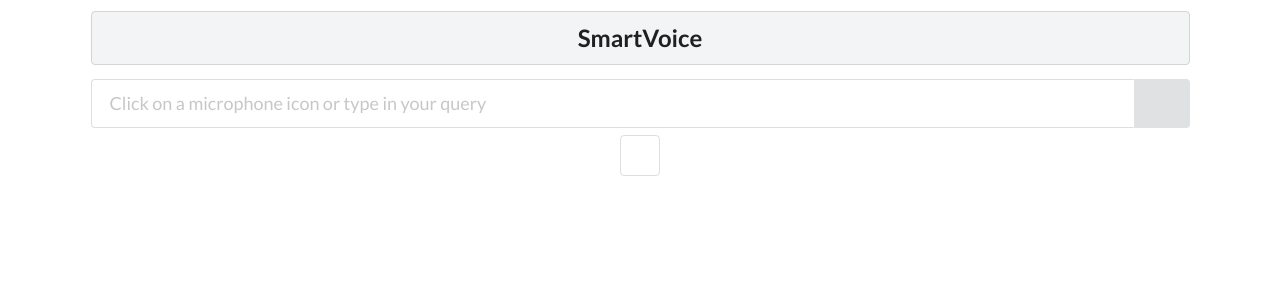
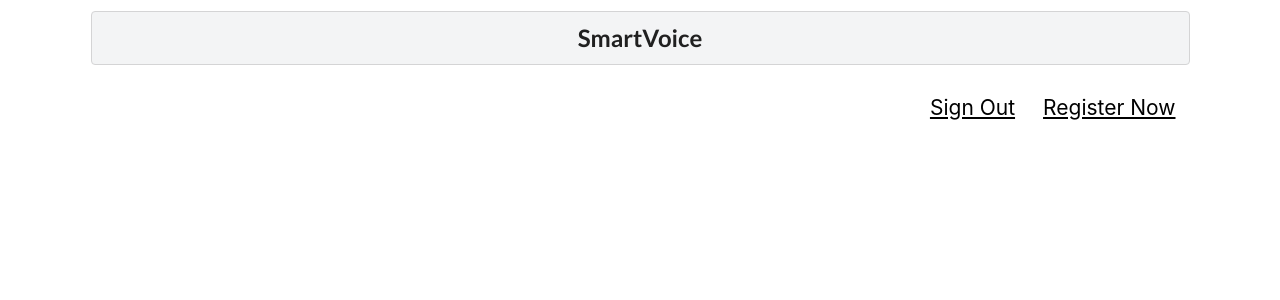
Before and after one commit to JelelAhmed/SmartVoice, a React (Create React App) app: page / in a window 1280 px wide. Shown: the top 300 px of the page. Built offline with nearby package versions, Linux system fonts and the light colour scheme; a web font is replaced by a local one; what houndify would draw is missing.

Commit message:
adding ReportCard and Navigation

```diff
--- a/src/App.js
+++ b/src/App.js
@@ -1,7 +1,9 @@
 import React from 'react';
 import 'tachyons';
+import Navigation from './Component/Navigation/Navigation';
 import VoiceRequest from './VoiceRequest';
 import TextRequest from './TextRequest';
+
 
 
 
@@ -10,10 +12,7 @@ function App() {
     <div className="ui center aligned basic segment container">
         <h2 className="ui block basic header">SmartVoice</h2>
           <div>
-            <TextRequest />
-          </div>
-          <div className='ma2'>
-           <VoiceRequest />
+            <Navigation />
           </div>
     </div>
   );
--- /dev/null
+++ b/src/Component/Navigation/Navigation.css
@@ -0,0 +1,4 @@
+nav {
+	display: flex;
+	justify-content: flex-end;
+}
--- /dev/null
+++ b/src/Component/Navigation/Navigation.js
@@ -0,0 +1,13 @@
+import React from 'react';
+import './Navigation.css';
+
+const Navigation = () => {
+	return (
+		<nav>
+			<p className='f3 link dim black underline pa3 pointer'>Sign Out</p>
+			<p className='f3 link dim black underline pa3 pointer'>Register Now</p>
+		</nav>
+	)
+}
+
+export default Navigation;
--- /dev/null
+++ b/src/ReportCard.js
@@ -0,0 +1,16 @@
+import React from 'react';
+
+const ReportCard = ({SpokenResponseLong, CommandKind, WrittenResponse}) => {
+	console.log(SpokenResponseLong);
+	return (
+	  <div className= 'tc bg-light-green dib br2 pa2 ma7 grow bw2 shadow'>
+      	<div >
+      	  <h2>{CommandKind}</h2>
+      	  <h2>{SpokenResponseLong}</h2>
+      	  <h2>{WrittenResponse}</h2>
+      	</div>
+    </div>
+  )
+}
+
+export default ReportCard;
--- a/src/TextRequest.js
+++ b/src/TextRequest.js
@@ -1,10 +1,13 @@
 import React, { Component } from 'react';
 import Houndify from 'houndify';
+import ReportCard from './ReportCard';
 
 class TextRequest extends Component {
+
     state = {
-        queryString: 'what is the weather like there?',
-        SpokenResponseLong: '',
+        queryString: '.',
+        Response: '',
+        AllResults: '',
     }
 
 
@@ -13,15 +16,17 @@ class TextRequest extends Component {
     }
 
     onResponse = (response, info) => {
-                this.setState({SpokenResponseLong: response.AllResults[0].SpokenResponseLong});
-                console.log(this.state.SpokenResponseLong);
+        this.setState({
+            Response: response,
+            AllResults: response.AllResults[0]
+        });
+        console.log(this.state.Response);
     };
 
 
 
     initTextRequest = () => {
         const { queryString } = this.state;
-        console.log(queryString);
         const textRequest = new Houndify.TextRequest({
             // Text query
             query: queryString,
@@ -76,7 +81,9 @@ class TextRequest extends Component {
 
 
     render() {
+        const { AllResults } = this.state;
         return (
+          <div className='App'>
             <div className="ui action big labeled fluid input field">
               <input
                     onChange={this.onChange}
@@ -92,8 +99,16 @@ class TextRequest extends Component {
                  <i className="search big icon"></i>
               </button>
             </div>
+             {  AllResults === ''
+                ? <div>
+                  </div>
+                : ( AllResults !== '',
+                    <ReportCard {...AllResults} />
+                  )
+             }
+          </div>
         )
     }
 }
 
-export default TextRequest;
+export default TextRequest
```
Also changed, not shown: src/VoiceRequest.js (+3 -7 lines). Lines whose indentation alone changed are shown as unchanged.
